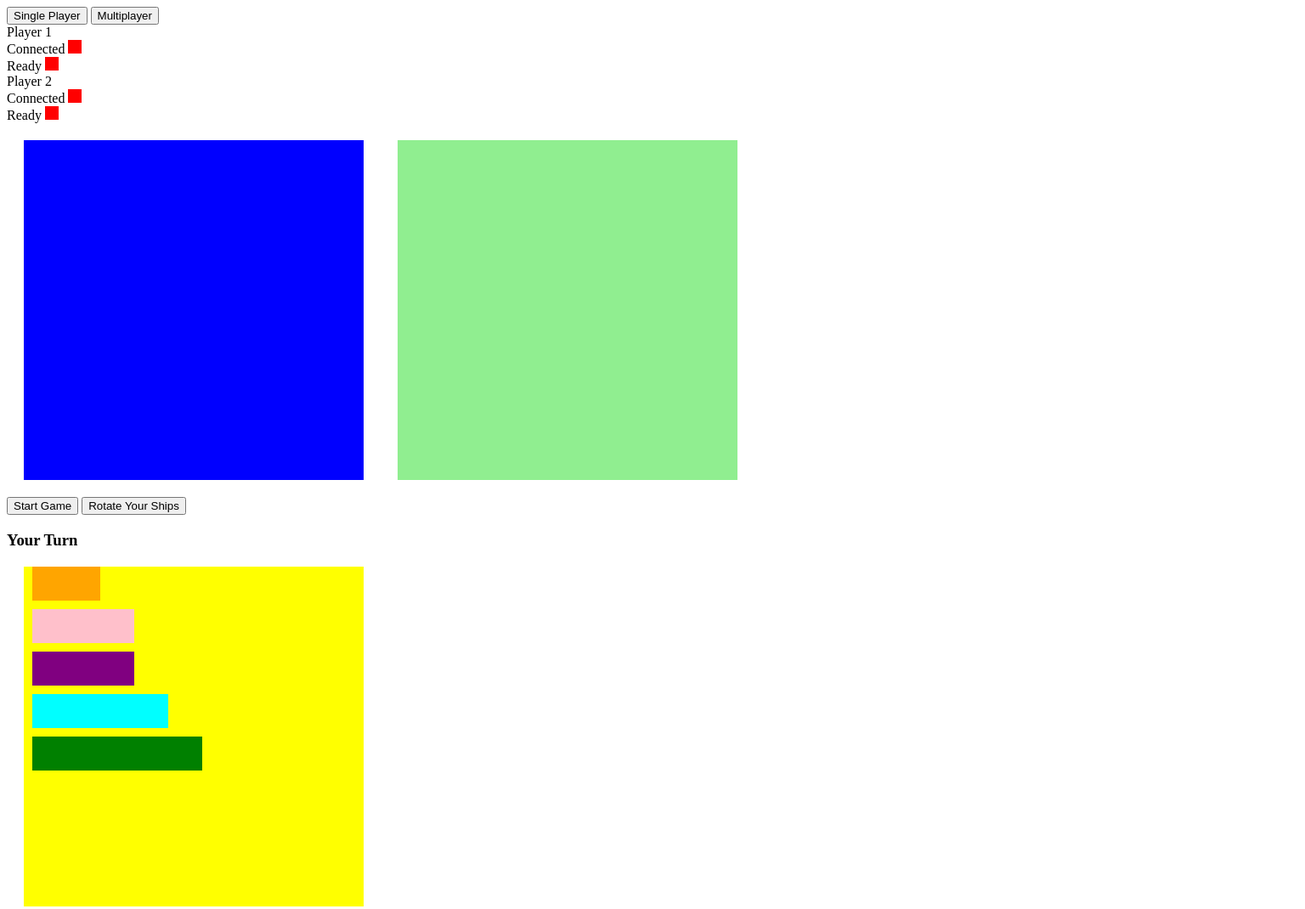
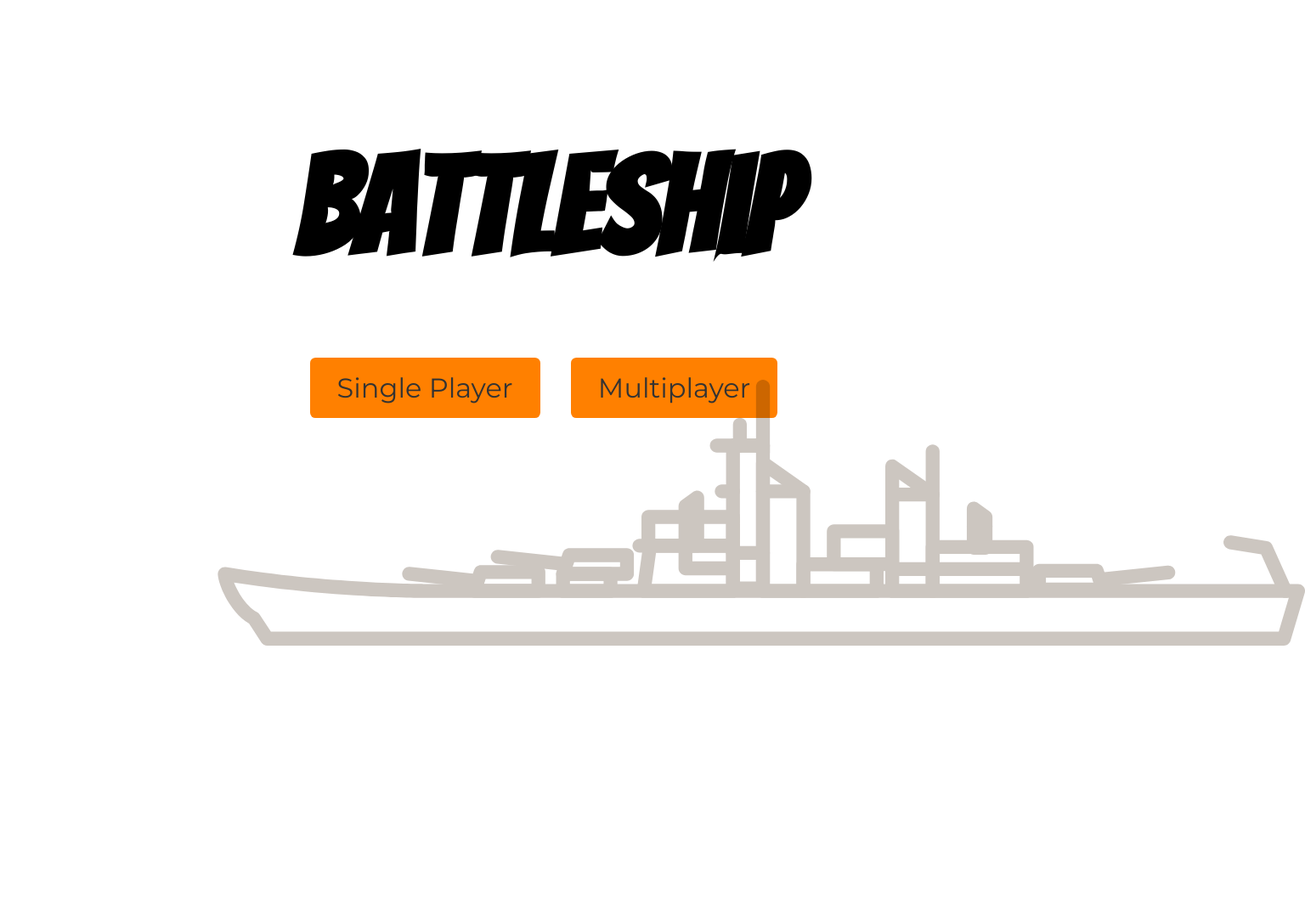
Before and after one commit to 1hella/nodejs-battleship, a website: page public/index.html in a window 1280 px wide. Shown: the whole page at 85% size, 1536 px wide, since content can reach past the window. After the commit the page ends 800 px from the top, so only its background shows below. Drawn offline with nearby package versions, Linux system fonts and the light colour scheme.

Commit message:
add splash screen and some changes to singleplayer

```diff
--- a/public/app.js
+++ b/public/app.js
@@ -12,8 +12,6 @@ document.addEventListener('DOMContentLoaded', () => {
     const rotateButton = document.querySelector('#rotate');
     const turnDisplay = document.querySelector('#whose-turn');
     const infoDisplay = document.querySelector('#info');
-    const singlePlayerButton = document.querySelector('#single-player-button');
-    const multiplayerButton = document.querySelector('#multiplayer-button');
     const userSquares = [];
     const computerSquares = [];
     let isHorizontal = true;
@@ -21,20 +19,62 @@ document.addEventListener('DOMContentLoaded', () => {
     let currentPlayer = 'user';
     const width = 10;
 
-    let gameMode = '';
     let playerNum = 0;
     let ready = false;
     let enemyReady = false;
     let allShipsPlaced = false;
     let shotFired = -1;
 
+    // Ships
+    const shipArray = [
+        {
+            name: 'destroyer',
+            directions: [
+                [0, 1],
+                [0, width]
+            ]
+        },
+        {
+            name: 'submarine',
+            directions: [
+                [0, 1, 2],
+                [0, width, width * 2]
+            ]
+        },
+        {
+            name: 'cruiser',
+            directions: [
+                [0, 1, 2],
+                [0, width, width * 2]
+            ]
+        },
+        {
+            name: 'battleship',
+            directions: [
+                [0, 1, 2, 3],
+                [0, width, width * 2, width * 3]
+            ]
+        },
+        {
+            name: 'carrier',
+            directions: [
+                [0, 1, 2, 3, 4],
+                [0, width, width * 2, width * 3, width * 4]
+            ]
+        }
+    ];
+
+    createBoard(userGrid, userSquares, width);
+    createBoard(computerGrid, computerSquares, width);
+
     // Select Player Mode
-    singlePlayerButton.addEventListener('click', startSinglePlayer);
-    multiplayerButton.addEventListener('click', startMultiplayer);
+    if (gameMode === 'singlePlayer') {
+        startSinglePlayer();
+    } else {
+        startMultiplayer();
+    }
 
     function startMultiplayer() {
-        gameMode = 'multiPlayer';
-
         const socket = io();
 
         // get player number
@@ -123,7 +163,6 @@ document.addEventListener('DOMContentLoaded', () => {
     }
 
     function startSinglePlayer() {
-        gameMode = 'singlePlayer'
         shipArray.forEach(ship => generate(ship));
         startButton.addEventListener('click', playGameSingle);
     }
@@ -136,47 +175,6 @@ document.addEventListener('DOMContentLoaded', () => {
             squares.push(square);
         }
     }
-
-    createBoard(userGrid, userSquares, width);
-    createBoard(computerGrid, computerSquares, width);
-
-    const shipArray = [
-        {
-            name: 'destroyer',
-            directions: [
-                [0, 1],
-                [0, width]
-            ]
-        },
-        {
-            name: 'submarine',
-            directions: [
-                [0, 1, 2],
-                [0, width, width * 2]
-            ]
-        },
-        {
-            name: 'cruiser',
-            directions: [
-                [0, 1, 2],
-                [0, width, width * 2]
-            ]
-        },
-        {
-            name: 'battleship',
-            directions: [
-                [0, 1, 2, 3],
-                [0, width, width * 2, width * 3]
-            ]
-        },
-        {
-            name: 'carrier',
-            directions: [
-                [0, 1, 2, 3, 4],
-                [0, width, width * 2, width * 3, width * 4]
-            ]
-        }
-    ];
 
     function generate(ship) {
         let randomDirection = Math.floor(Math.random() * ship.directions.length);
--- a/public/index.html
+++ b/public/index.html
@@ -5,64 +5,18 @@
     <meta name="viewport" content="width=device-width, initial-scale=1.0">
     <title>Battleship</title>
     <link rel="stylesheet" href="style.css">
-    <script src="/socket.io/socket.io.js"></script>
-    <script src="app.js" charset="UTF-8"></script>
+    <link rel="preconnect" href="https://fonts.gstatic.com">
+    <link href="https://fonts.googleapis.com/css2?family=Bangers&family=Montserrat&display=swap" rel="stylesheet">
 </head>
 <body>
-    <button id="single-player-button">Single Player</button>
-    <button id="multiplayer-button">Multiplayer</button>
-
-    <div class="player p1">
-        Player 1
-        <div class="connected">Connected <span></span></div>
-        <div class="ready">Ready <span></span></div>
-    </div>
-    <div class="player p2">
-        Player 2
-        <div class="connected">Connected <span></span></div>
-        <div class="ready">Ready <span></span></div>
+    <div class="splash-container">
+        <h1 class="splash-title">Battleship</h1>
+        <div>
+            <a href="/singleplayer.html" class="btn splash-btn">Single Player</a>
+            <a href="/multiplayer.html" class="btn splash-btn">Multiplayer</a>
+        </div>
     </div>
 
-    <div class="container">
-        <div class="grid grid-user"></div>
-        <div class="grid grid-computer"></div>
-    </div>
-
-    <div class="hidden-info">
-        <button id="start">Start Game</button>
-        <button id="rotate">Rotate Your Ships</button>
-        <h3 id="whose-turn">Your Turn</h3>
-        <h3 id="info"></h3>
-    </div>
-
-    <div class="grid-display">
-        <div class="ship destroyer-container" draggable="true">
-            <div id="destroyer-0"></div>
-            <div id="destroyer-1"></div>
-        </div>
-        <div class="ship submarine-container" draggable="true">
-            <div id="submarine-0"></div>
-            <div id="submarine-1"></div>
-            <div id="submarine-2"></div>
-        </div>
-        <div class="ship cruiser-container" draggable="true">
-            <div id="cruiser-0"></div>
-            <div id="cruiser-1"></div>
-            <div id="cruiser-2"></div>
-        </div>
-        <div class="ship battleship-container" draggable="true">
-            <div id="battleship-0"></div>
-            <div id="battleship-1"></div>
-            <div id="battleship-2"></div>
-            <div id="battleship-3"></div>
-        </div>
-        <div class="ship carrier-container" draggable="true">
-            <div id="carrier-0"></div>
-            <div id="carrier-1"></div>
-            <div id="carrier-2"></div>
-            <div id="carrier-3"></div>
-            <div id="carrier-4"></div>
-        </div>
-    </div>
+    <img src="images/battleship-large.svg" class="splash-battleship-image">
 </body>
 </html>
--- a/public/style.css
+++ b/public/style.css
@@ -1,3 +1,66 @@
+body {
+    margin: 0;
+    background-color: #f3f3f3
+    overflow-x: hidden;
+}
+
+*, *::before, *::after {
+    font-family: 'Montserrat', sans-serif;
+    box-sizing: border-box;
+}
+
+.splash-container {
+    display: flex;
+    flex-direction: column;
+    justify-content: center;
+    align-items: center;
+    height: 66vh;
+}
+
+.splash-title {
+    font-family: 'Bangers', cursive;
+    font-size: 10rem;
+}
+
+.splash-battleship-image {
+    position: absolute;
+    /* 5% from the bottom */
+    bottom: 5vh;
+    left: 20vw;
+    width: 100%;
+    transform: rotateY(180deg);
+    pointer-events: none;
+    opacity: 0.25;
+}
+
+.btn {
+    background-color: hsl(30, 100%, 50%);
+    padding: 0.5em 1em;
+    outline: none;
+    border: none;
+    text-decoration: none;
+    cursor: pointer;
+    border-radius: .2em;
+    color: #333
+}
+
+.btn:hover, .btn:focus {
+    background-color: hsl(30, 100%, 40%)
+}
+
+.splash-btn {
+    font-size: 2rem;
+    margin-left: 2rem;
+}
+
+.splash-btn:first-child {
+    margin-left: 0;
+}
+
+
+
+
+
 .container {
     display: flex;
 }
```
Also changed, not shown: public/singleplayer.html (added, +58 -0 lines), public/images/battleship-large.svg (added).
